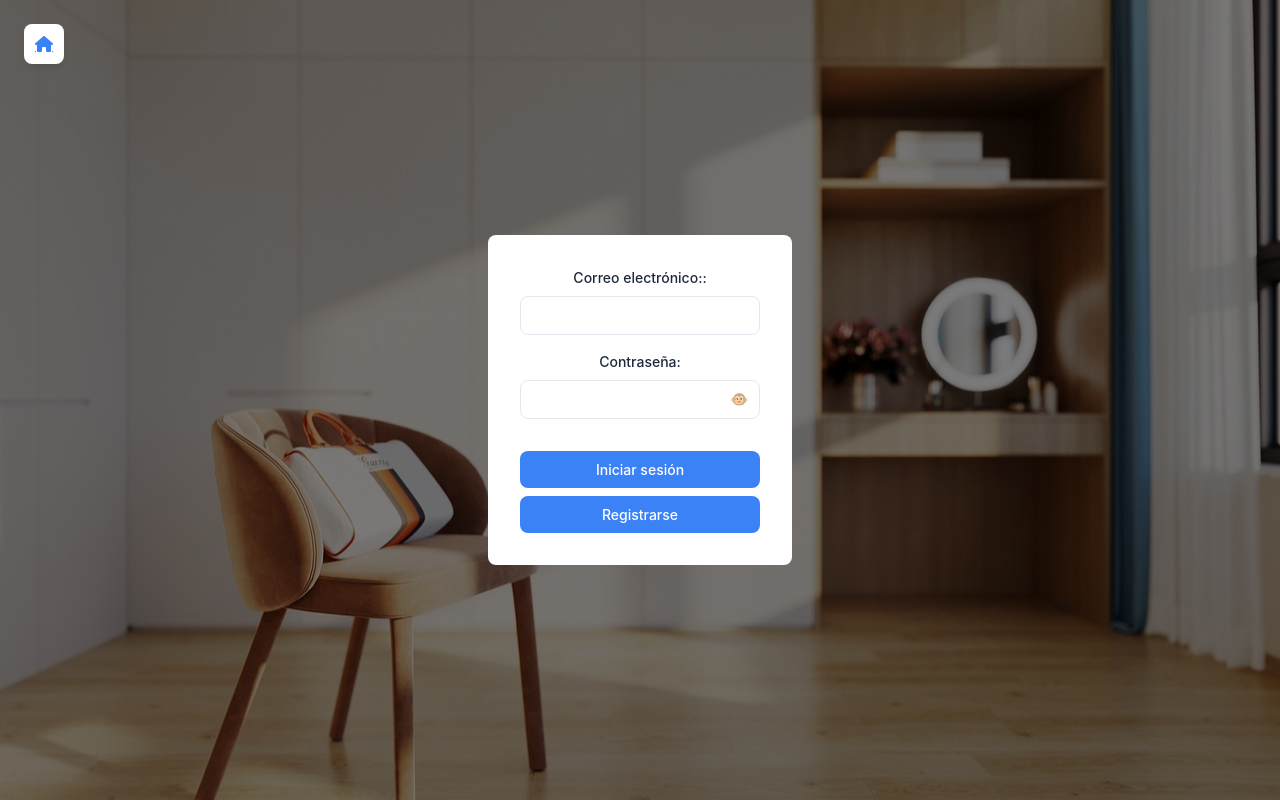
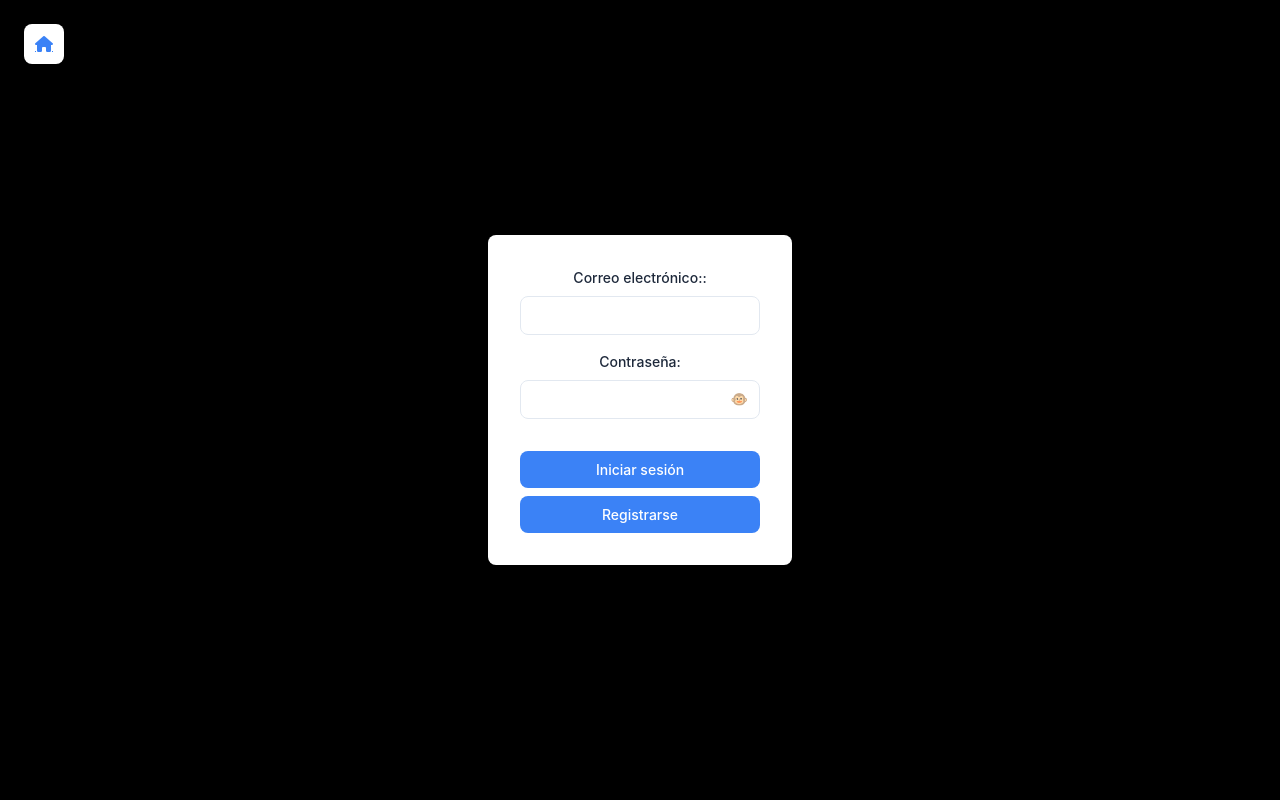
Before and after one commit to JuanPabloDevelop/ProyectoDaw, a PHP site: page /client/src/pages/autentication/autentication.html in a window 1280 px wide. Run offline with PHP 8.4, Linux system fonts and the light colour scheme.

Commit message:
use variable color

```diff
--- a/client/styles/components/modal.css
+++ b/client/styles/components/modal.css
@@ -4,7 +4,7 @@
     position: fixed;
     inset: 0;
     z-index: 50;
-    background-color: rgba(0, 0, 0, 0.5);
+    background-color:  var(--black);;
     padding: 1rem;
     overflow-y: auto;
     backdrop-filter: blur(4px);
--- a/client/styles/pages/authentication.css
+++ b/client/styles/pages/authentication.css
@@ -16,7 +16,7 @@
     content: '';
     position: absolute;
     inset: 0;
-    background: rgba(0, 0, 0, 0.5);
+    background:  var(--black);;
     z-index: 1;
 }
 
```
